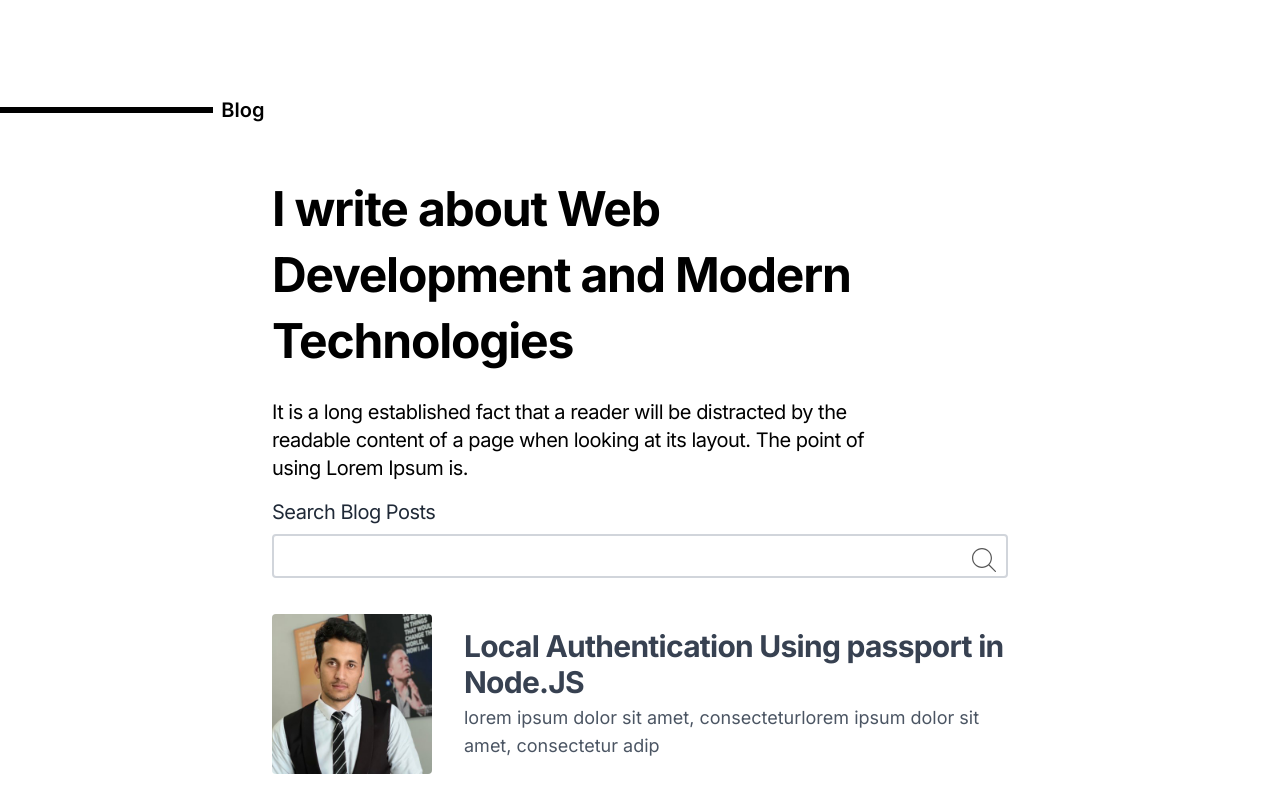
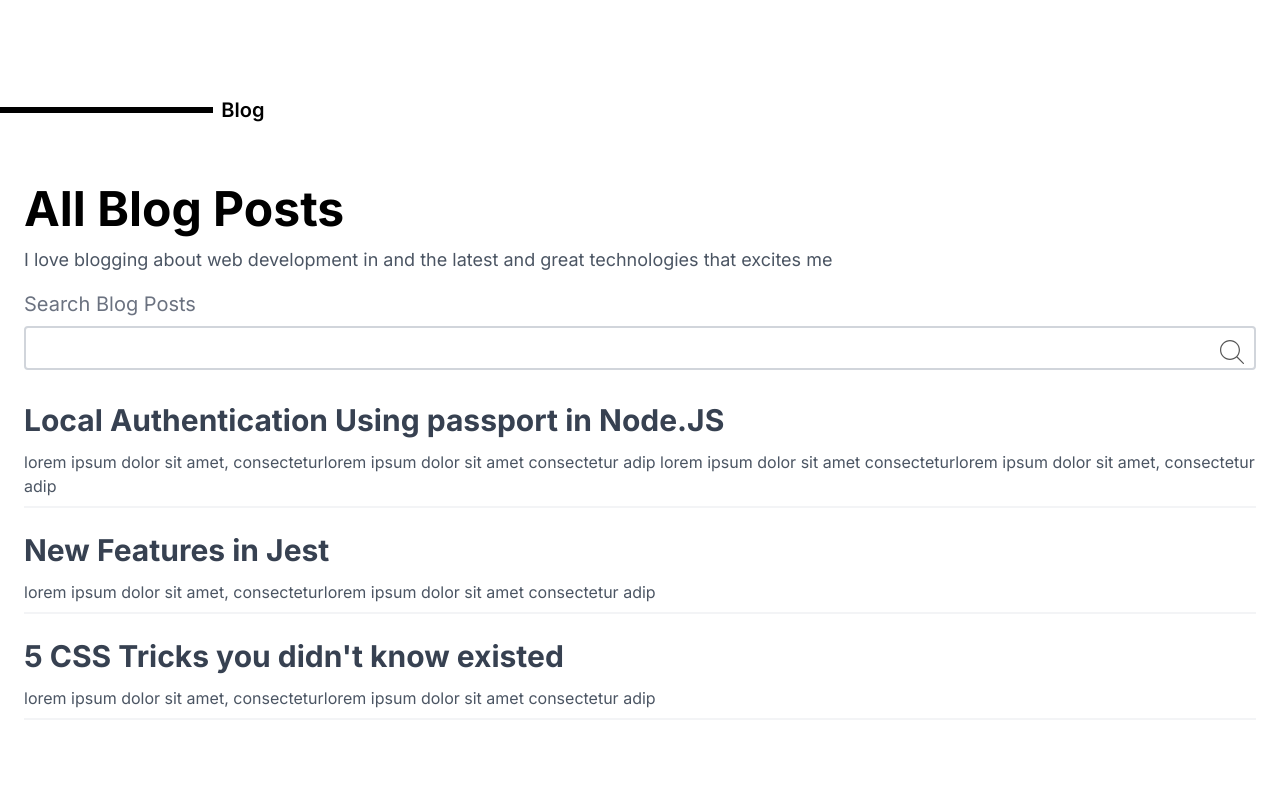
Before and after one commit to noor-codes/noorullah.dev, a Next.js app: page /blog in a window 1280 px wide. Shown: the top 794 px of the page. Built offline with nearby package versions, Linux system fonts and the light colour scheme.

Commit message:
Blog 320 Resolution

```diff
--- a/components/ArticleCard.jsx
+++ b/components/ArticleCard.jsx
@@ -1,26 +1,22 @@
 import Link from 'next/link'
 
 const ArticleCard = ({ title, paragraph }) => (
-  <div className="block pt-5 mx-8 lg:mb-2">
+  <div className="block pt-4 mb-2">
     <div className="flex">
-      <img
-        src="/img/profile.jpg"
-        alt="topic"
-        className="h-16 w-16 rounded xs:h-20 xs:w-20 md:w-24 md:h-24 lg:h-40 lg:w-40"
-      />
       <Link href="/blog/article">
         <a>
           <div className="flex flex-col lg:justify-center h-full">
-            <h2 className="hover:text-blue-600 ml-3 lg:ml-8 leading-5 text-base font-semibold tracking-tight text-gray-700 xs:text-lg xs:leading-6 md:text-xl lg:text-3xl lg:font-bold">
+            <h1 className="hover:text-blue-500 mb-2 leading-6 text-xl text-gray-700 font-bold tracking-normalxs:text-lg xs:leading-6 md:text-xl xl:text-3xl xl:font-bold">
               {title}
-            </h2>
-            <p className="text-xs lg:ml-5 pl-3 mt-1 text-gray-600 md:text-sm lg:text-lg">
+            </h1>
+            <p className="text-sm mt-1 text-gray-600 md:text-sm lg:text-base line-clamp-2">
               {paragraph}
             </p>
           </div>
         </a>
       </Link>
     </div>
+    <div className="border-b-2 border-gray-100 -mt-4">&nbsp;</div>
   </div>
 )
 
--- a/package.json
+++ b/package.json
@@ -9,6 +9,7 @@
   },
   "dependencies": {
     "@tailwindcss/forms": "^0.2.1",
+    "@tailwindcss/line-clamp": "^0.2.0",
     "axios": "^0.21.1",
     "next": "10.0.5",
     "react": "17.0.1",
--- a/pages/blog/index.jsx
+++ b/pages/blog/index.jsx
@@ -18,24 +18,28 @@ const Blog = () => (
     </Head>
 
     <PageName name="Blog" />
-    <main className="xs:px-4 mx-auto md:px-20 md:pt-5 xl:px-60">
-      <div className="mt-8 mb-4 px-8">
-        <h1 className="font-bold leading-normal text-2xl tracking-tight xs:font-bold xs:text-3xl xs:leading-10 md:text-4xl lg:mb-6 lg:pr-36 lg:leading-snug lg:text-5xl">
-          I write about Web Development and Modern Technologies
+    <div className="container min-w-xs mx-auto px-6">
+      <main className="mx-auto md:pt-5">
+        <div className="mt-8 mb-4">
+          <h1 className="font-bold leading-normal mb-5 text-3xl xs:font-bold xs:text-3xl xs:leading-10 md:text-4xl lg:mb-6 lg:pr-36 lg:leading-snug lg:text-5xl">
+            All Blog Posts
           </h1>
+          <p className="text-gray-600 text-sm  xl:text-lg -mt-5">
+            I love blogging about web development in and the latest and great technologies that
+            excites me
+          </p>
         </div>
-      <p className="px-8 text-sm xs:text-base xs:tracking-tight md:text-lg lg:pr-36 lg:text-xl">
-        It is a long established fact that a reader will be distracted by the readable content of a
-        page when looking at its layout. The point of using Lorem Ipsum is.
-      </p>
 
-      <div className="mx-8 mt-4">
-        <label htmlFor="search" className="relative mt-2 text-gray-800 lg:text-xl tracking-tight">
+        <div className="mt-4">
+          <label
+            htmlFor="search"
+            className="relative mt-2 text-gray-500 lg:text-xl tracking-normal"
+          >
             Search Blog Posts
             <img
               src="/icons/search-icon.svg"
               alt="Search Icon"
-            className="absolute h-5 lg:h-6 top-9 lg:top-12 lg:text-xl right-3 cursor-pointer bg:gray-300"
+              className="absolute h-5 lg:h-6 top-8 lg:top-12 lg:text-xl right-3 cursor-pointer bg:gray-300"
             />
             <input
               id="search"
@@ -47,26 +51,27 @@ const Blog = () => (
 
         <ArticleCard
           title="Local Authentication Using passport in Node.JS"
-        paragraph="lorem ipsum dolor sit amet, consecteturlorem ipsum dolor sit amet, consectetur adip"
+          paragraph="lorem ipsum dolor sit amet, consecteturlorem ipsum dolor sit amet consectetur adip lorem ipsum dolor sit amet consecteturlorem ipsum dolor sit amet, consectetur adip"
         />
         <ArticleCard
           title="New Features in Jest"
-        paragraph="lorem ipsum dolor sit amet, consecteturlorem ipsum dolor sit amet, consectetur adip"
+          paragraph="lorem ipsum dolor sit amet, consecteturlorem ipsum dolor sit amet consectetur adip"
         />
         <ArticleCard
           title="5 CSS Tricks you didn't know existed"
-        paragraph="lorem ipsum dolor sit amet, consecteturlorem ipsum dolor sit amet, consectetur adip"
+          paragraph="lorem ipsum dolor sit amet, consecteturlorem ipsum dolor sit amet consectetur adip"
         />
 
         <div className="flex justify-center">
           <button
             type="button"
-          className="text-sm mt-14 text-gray-700 hover:bg-gray-200 cursor-pointer rounded-md px-4 py-2 transition duration-500 ease-out select-none focus:outline-none focus:ring-2 focus:ring-gray-400 transform active:scale-90"
+            className="text-sm mt-14 text-gray-700 hover:bg-gray-200 cursor-pointer rounded-md px-4 py-2 transition duration-500 ease-out select-none focus:outline-none focus:ring-2 focus:ring-gray-400 focus:ring-offset-red-100 transform active:scale-90"
           >
             Load More
           </button>
         </div>
       </main>
+    </div>
 
     <Footer />
   </div>
--- a/tailwind.config.js
+++ b/tailwind.config.js
@@ -24,5 +24,5 @@ module.exports = {
       scale: ['active'],
     },
   },
-  plugins: [require('@tailwindcss/forms')],
+  plugins: [require('@tailwindcss/forms'), require('@tailwindcss/line-clamp')],
 }
```
Also changed, not shown: 1 other file (tests, documents, lock files or other folders). Lines whose indentation alone changed are shown as unchanged.
